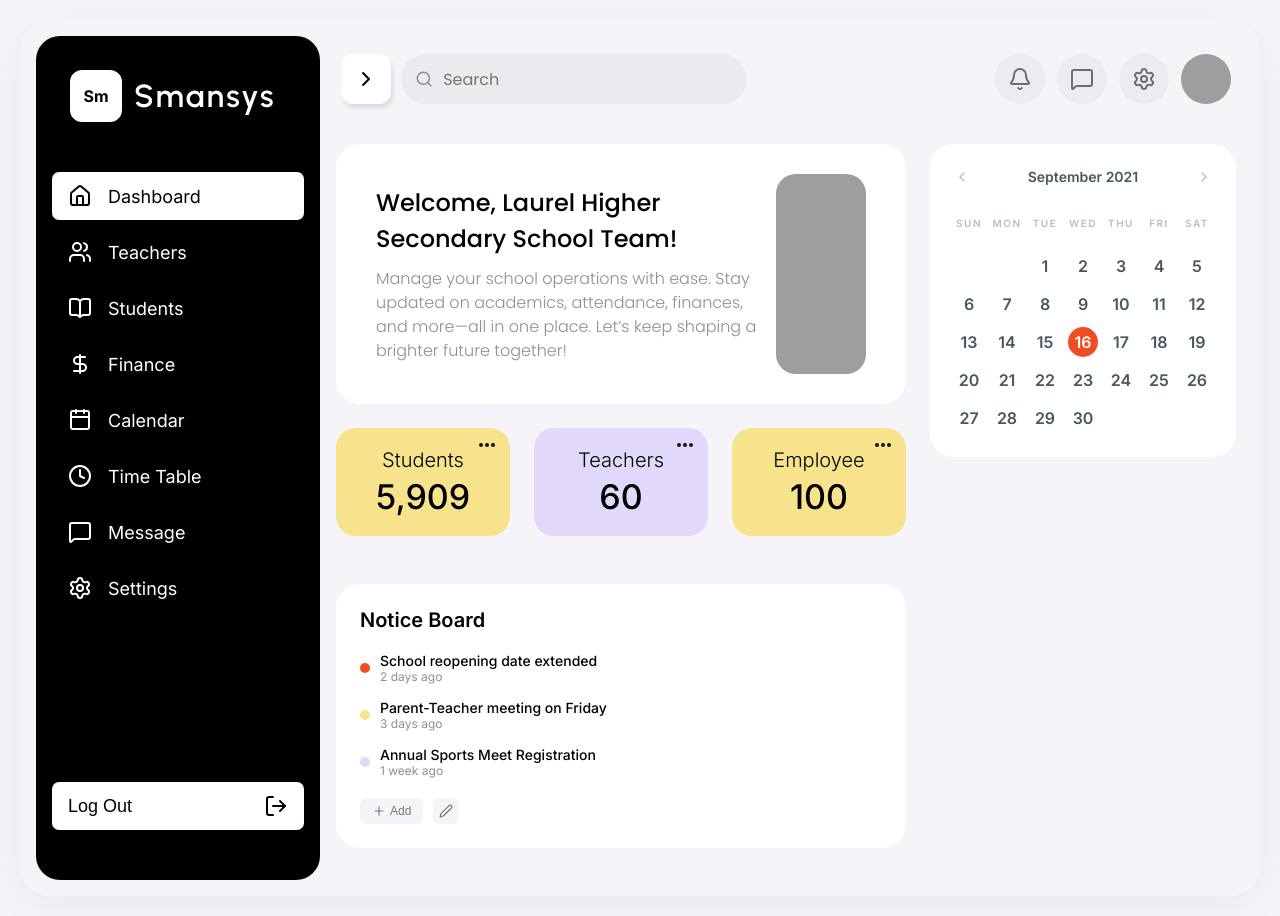
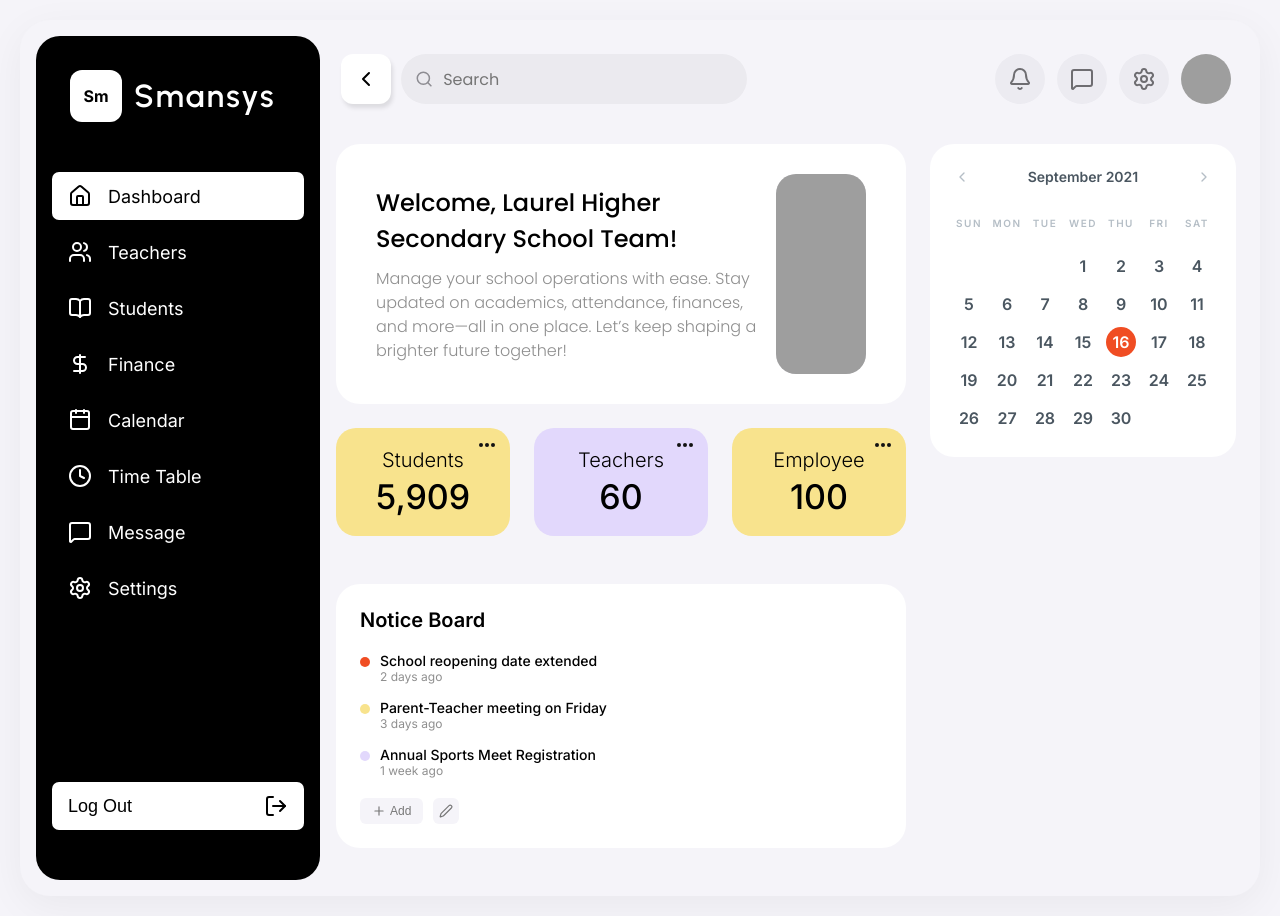
Before and after one commit to krukru741/School-Management-System, a React (Vite) app: page / in a window 1280 px wide. Built offline with nearby package versions, Linux system fonts and the light colour scheme; grey boxes are pictures that could not be loaded.

Commit message:
feat: add CalendarWidget, Header, and NoticeBoard components to dashboard layout

```diff
--- a/src/components/CalendarWidget.jsx
+++ b/src/components/CalendarWidget.jsx
@@ -22,7 +22,8 @@ const CalendarWidget = () => {
       </div>
 
       <div className="calendar-grid">
-        {/* Placeholder blanks to shift start day */}
+        {/* Placeholder blanks to shift start day to Wednesday (3 blanks for Sun, Mon, Tue) */}
+        <div className="calendar-date" style={{opacity: 0}}></div>
         <div className="calendar-date" style={{opacity: 0}}></div>
         <div className="calendar-date" style={{opacity: 0}}></div>
 
--- a/src/components/Header.jsx
+++ b/src/components/Header.jsx
@@ -1,12 +1,12 @@
 import React from 'react';
-import { Search, Bell, MessageSquare, Settings, ChevronRight } from 'lucide-react';
+import { Search, Bell, MessageSquare, Settings, ChevronLeft } from 'lucide-react';
 
 const Header = () => {
   return (
     <div className="header">
       <div className="header-left">
         <button className="collapse-btn">
-          <ChevronRight size={24} />
+          <ChevronLeft size={24} />
         </button>
         <div className="search-bar">
           <Search size={20} color="#8E8D93" />
--- a/src/components/NoticeBoard.jsx
+++ b/src/components/NoticeBoard.jsx
@@ -9,22 +9,22 @@ const NoticeBoard = () => {
       </div>
 
       <div style={{flex: 1, display: 'flex', flexDirection: 'column', gap: '15px'}}>
-        <div style={{ display: 'flex', alignItems: 'center', gap: '10px' }}>
-          <div style={{ width: 10, height: 10, borderRadius: '50%', background: '#F04D23' }}></div>
+        <div style={{ display: 'flex', alignItems: 'flex-start', gap: '10px' }}>
+          <div style={{ width: 10, height: 10, borderRadius: '50%', background: '#F04D23', marginTop: '5px' }}></div>
           <div>
             <div style={{ fontSize: 14, fontWeight: 500 }}>School reopening date extended</div>
             <div style={{ fontSize: 12, color: '#8F8F8F' }}>2 days ago</div>
           </div>
         </div>
-        <div style={{ display: 'flex', alignItems: 'center', gap: '10px' }}>
-          <div style={{ width: 10, height: 10, borderRadius: '50%', background: '#F8E38D' }}></div>
+        <div style={{ display: 'flex', alignItems: 'flex-start', gap: '10px' }}>
+          <div style={{ width: 10, height: 10, borderRadius: '50%', background: '#F8E38D', marginTop: '5px' }}></div>
           <div>
             <div style={{ fontSize: 14, fontWeight: 500 }}>Parent-Teacher meeting on Friday</div>
             <div style={{ fontSize: 12, color: '#8F8F8F' }}>3 days ago</div>
           </div>
         </div>
-        <div style={{ display: 'flex', alignItems: 'center', gap: '10px' }}>
-          <div style={{ width: 10, height: 10, borderRadius: '50%', background: '#E2D8FC' }}></div>
+        <div style={{ display: 'flex', alignItems: 'flex-start', gap: '10px' }}>
+          <div style={{ width: 10, height: 10, borderRadius: '50%', background: '#E2D8FC', marginTop: '5px' }}></div>
           <div>
             <div style={{ fontSize: 14, fontWeight: 500 }}>Annual Sports Meet Registration</div>
             <div style={{ fontSize: 12, color: '#8F8F8F' }}>1 week ago</div>
```
